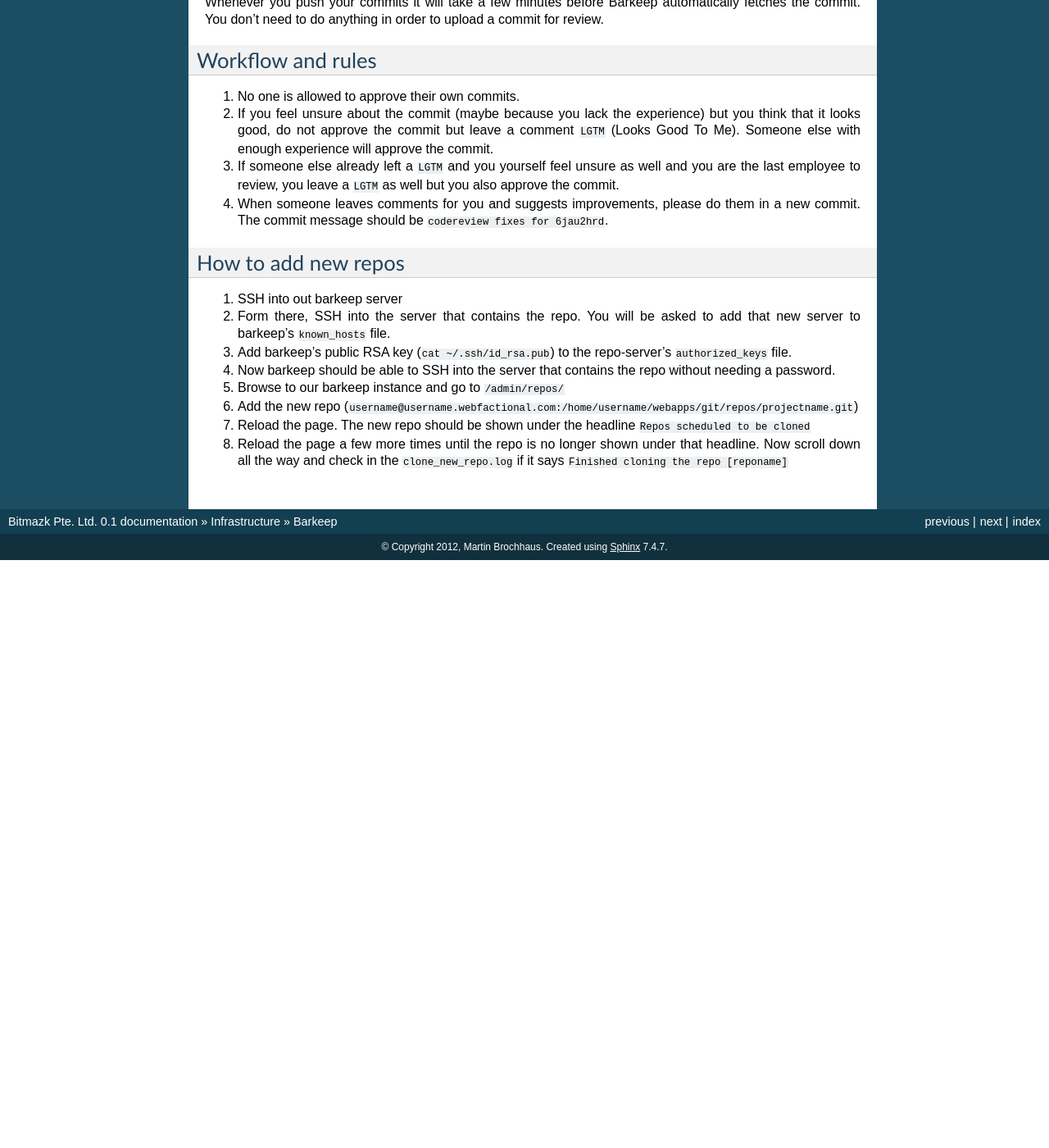
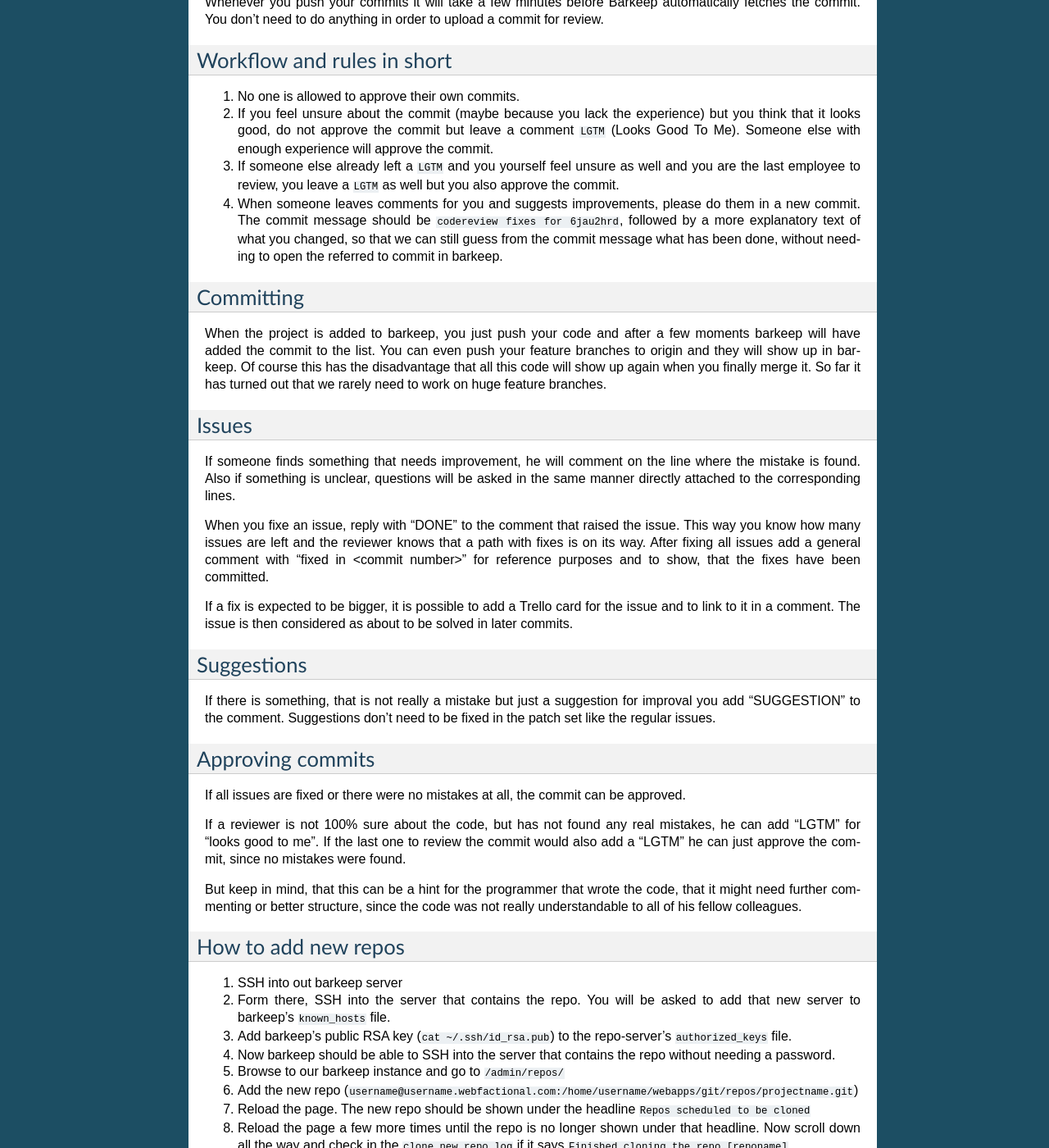
Before and after one commit to bitlabstudio/bitmazk-book, a Sphinx documentation site: the page built from docs/infrastructure/barkeep.rst, in a window 1280 px wide and 1400 px high, scrolled down 654 px. Shown: the whole window at 82% size. Built offline with Sphinx 7.4.7, drawn with Linux system fonts in a browser that asks for light colours; formulas are drawn with MathJax 3; pages that are not in the unit, such as notebooks, are missing from menus; before the commit the page ends 1337 px from its top, so only the background shows below that; some of the changed text lies outside the part shown.

Commit message:
Merged codereview and barkeep topics into one big barkeep topic.

```diff
--- a/docs/infrastructure/barkeep.rst
+++ b/docs/infrastructure/barkeep.rst
@@ -37,20 +37,72 @@
 automatically fetches the commit. You don't need to do anything in order to
 upload a commit for review.
 
-Workflow and rules
-------------------
+Workflow and rules in short
+---------------------------
 
 1. No one is allowed to approve their own commits.
 2. If you feel unsure about the commit (maybe because you lack the experience)
    but you think that it looks good, do not approve the commit but leave a
-   comment ``LGTM`` (Looks Good To Me). Someone else with enough experience will
-   approve the commit.
+   comment ``LGTM`` (Looks Good To Me). Someone else with enough experience
+   will approve the commit.
 3. If someone else already left a ``LGTM`` and you yourself feel unsure as well
-   and you are the last employee to review, you leave a ``LGTM`` as well but you
-   also approve the commit.
+   and you are the last employee to review, you leave a ``LGTM`` as well but
+   you also approve the commit.
 4. When someone leaves comments for you and suggests improvements, please do
    them in a new commit. The commit message should be ``codereview fixes for
-   6jau2hrd``.
+   6jau2hrd``, followed by a more explanatory text of what you changed, so that
+   we can still guess from the commit message what has been done, without
+   needing to open the referred to commit in barkeep.
+
+Committing
+----------
+
+When the project is added to barkeep, you just push your code and after a few
+moments barkeep will have added the commit to the list. You can even push your
+feature branches to origin and they will show up in barkeep. Of course this
+has the disadvantage that all this code will show up again when you finally
+merge it. So far it has turned out that we rarely need to work on huge feature
+branches.
+
+Issues
+------
+
+If someone finds something that needs improvement, he will comment on the line
+where the mistake is found. Also if something is unclear, questions will be
+asked in the same manner directly attached to the corresponding lines.
+
+When you fixe an issue, reply with "DONE" to the comment that raised the issue.
+This way you know how many issues are left and the reviewer knows that a path
+with fixes is on its way. After fixing all issues add a general comment with
+"fixed in <commit number>" for reference purposes and to show, that the fixes
+have been committed.
+
+If a fix is expected to be bigger, it is possible to add a Trello card for the
+issue and to link to it in a comment. The issue is then considered as about to
+be solved in later commits.
+
+Suggestions
+-----------
+
+If there is something, that is not really a mistake but just a suggestion for
+improval you add "SUGGESTION" to the comment. Suggestions don't need to be
+fixed in the patch set like the regular issues.
+
+Approving commits
+-----------------
+
+If all issues are fixed or there were no mistakes at all, the commit can be
+approved.
+
+If a reviewer is not 100% sure about the code, but has not found any real
+mistakes, he can add "LGTM" for "looks good to me". If the last one to review
+the commit would also add a "LGTM" he can just approve the commit, since no
+mistakes were found.
+
+But keep in mind, that this can be a hint for the programmer that wrote the
+code, that it might need further commenting or better structure, since the code
+was not really understandable to all of his fellow colleagues.
+
 
 How to add new repos
 --------------------
--- a/docs/infrastructure/index.rst
+++ b/docs/infrastructure/index.rst
@@ -12,5 +12,4 @@
    time_tracking
    project_management
    github
-   codereview
    barkeep
```
Also changed, not shown: docs/infrastructure/codereview.rst (deleted, +0 -62 lines).
